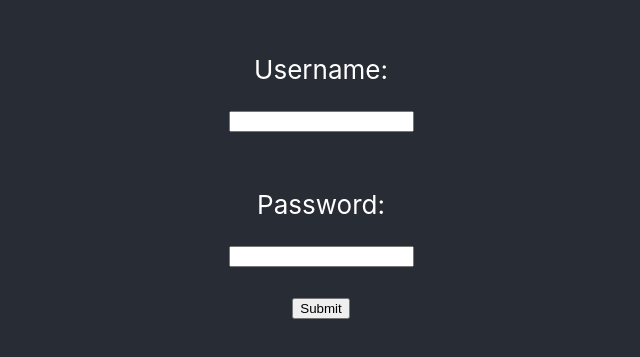
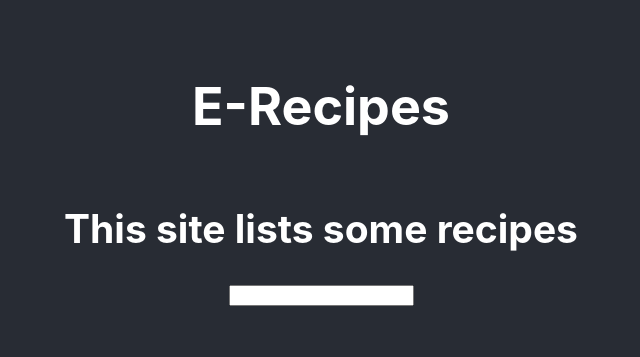
Before and after one commit to ErikLager/recipes-frontend, a React (Create React App) app: page / in a window 1280 px wide. Shown: the part 227-584 px from the top of the page, without its empty margins (319-959 px from the left). Built offline with nearby package versions, Linux system fonts and the light colour scheme.

Commit message:
Some implements

```diff
--- a/src/App.js
+++ b/src/App.js
@@ -1,40 +1,58 @@
 import React from 'react';
 // import logo from './logo.svg';
 import './App.css';
+import Login from "./Login";
+
+
+// let currentContent;
+// const [currentPage, setCurrentPage] = React.useState(null);
+
+// function navigate(id) {
+//   setCurrentPage(id);
+// }
+
+
+// if (currentPage === 0) {
+//   currentContent = <Start />
+// }
+// else if (currentPage === 1) {
+//   currentContent = <Login />
+// }
 
 function App() {
   return (
     <div className="App">
       <header className="App-header">
-        <p id="username">Username:</p>
-        <input type="text" id="uname"></input><br />
-        <p id="password">Password:</p>
-        <input type="password" id="pword" /><br />
-        <button type="submit" onClick={Submit}>Submit</button>
+        <h1>E-Recipes</h1>
+        <h2>This site lists some recipes</h2>
+        <input type="text" id="searchbar"></input>
+        {/* <button type="login">Log in</button> */}
       </header>
     </div>
   )
 }
 
+
 const url = 'http://localhost:8080/FinalProject/api';
 
-function Submit(){
-  let uname = document.getElementById("uname").value;
-  let pword = document.getElementById("pword").value;
-  let encoded = `${btoa(`${uname}:${pword}`)}`;
 
-  try {
-    fetch(url, {
-      method: 'POST',
-      headers:{
-        Authorization: `${btoa(`${uname}:${pword}`)}`
-      }
-    });
-    console.log(test);
+// function Submit() {
+//   let uname = document.getElementById("uname").value;
+//   let pword = document.getElementById("pword").value;
+//   let encoded = `${btoa(`${uname}:${pword}`)}`;
 
-  } catch (error) {console.log(error);
+//   // try {
+//   //   fetch(url, {
+//   //     method: 'POST',
+//   //     headers:{
+//   //       Authorization: `${btoa(`${uname}:${pword}`)}`
+//   //     }
+//   //   });
+//   //   console.log(test);
 
-  }
-}
+//   // } catch (error) {console.log(error);
+
+//   // }
+// }
 
 export default App;
--- /dev/null
+++ b/src/Login.js
@@ -0,0 +1,13 @@
+import React from "react";
+
+export default function Login() {
+    return (
+    <div className="App">
+    <p id="username">Username:</p>
+    <input type="text" id="uname"></input> <br />
+    <p id="password">Password:</p>
+    <input type="password" id="pword" /> <br />
+    <button type="submit">Submit</button>
+    </div>
+    )
+}
```
